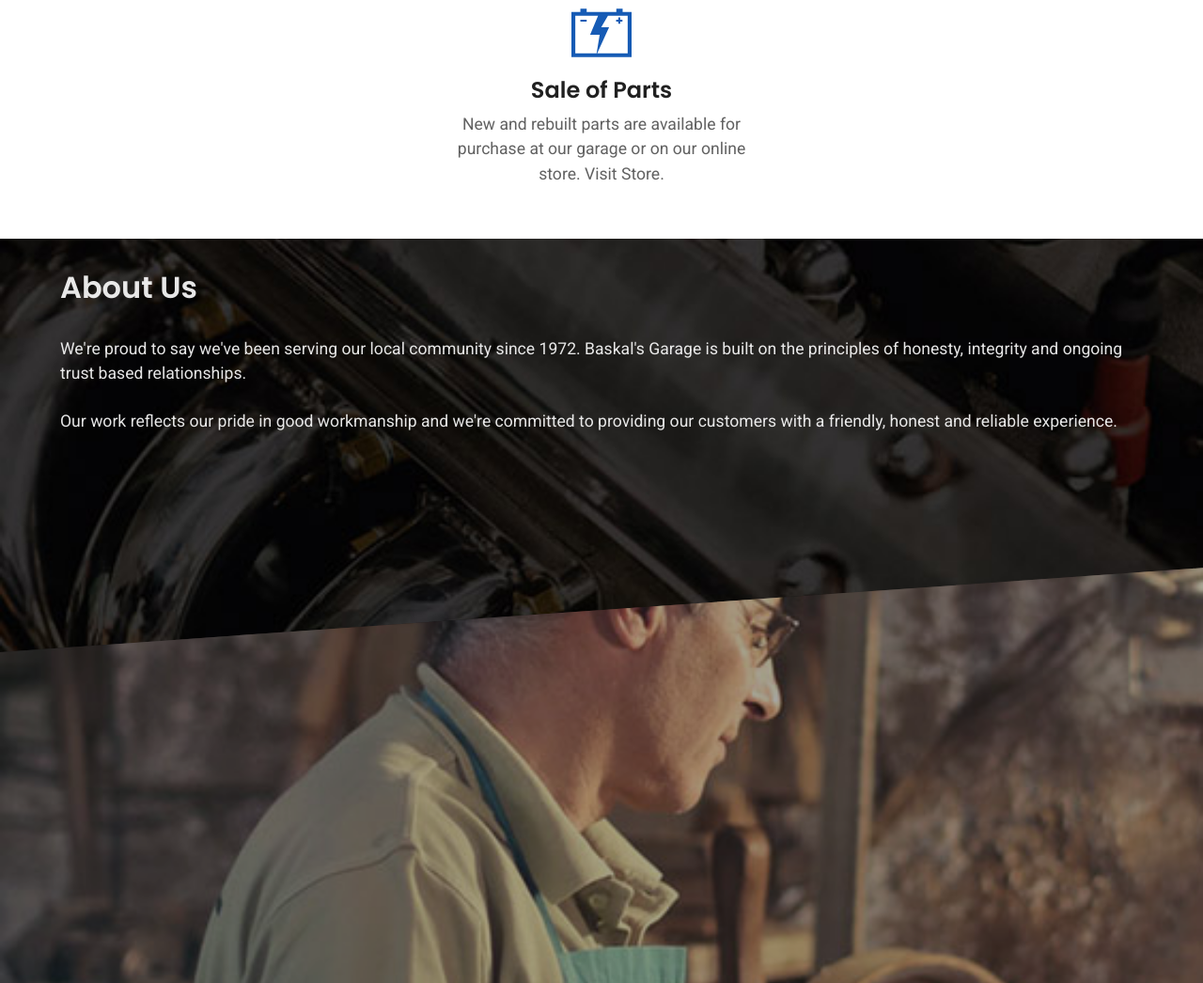
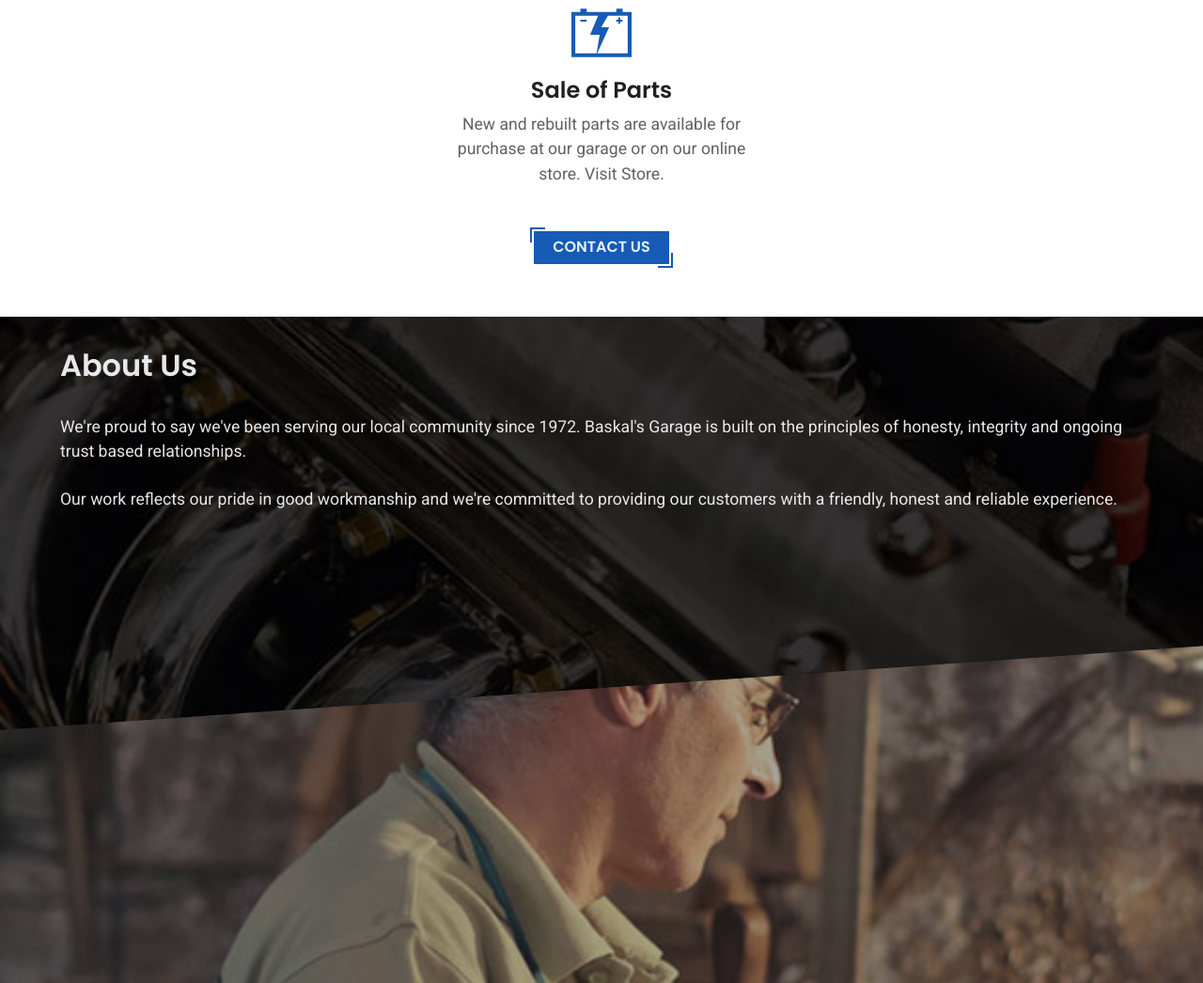
Before and after one commit to carlosgauci/baskals-garage, a Gatsby site: page / in a window 1280 px wide. Shown: the part 2165-3211 px from the top of the page at 94% size. Built offline with nearby package versions, Linux system fonts and the light colour scheme; Gatsby itself is replaced by a stand-in of ours.

Commit message:
added contact button to services

```diff
--- a/src/components/Hero/Hero.module.scss
+++ b/src/components/Hero/Hero.module.scss
@@ -34,7 +34,6 @@
   @include flex-col;
 
   button {
-    position: relative;
     margin-bottom: 1rem;
   }
 
--- a/src/components/Services/Services.js
+++ b/src/components/Services/Services.js
@@ -19,6 +19,7 @@ const Services = () => {
           )
         })}
       </section>
+      <button>Contact Us</button>
     </section>
   )
 }
--- a/src/components/Services/Services.module.scss
+++ b/src/components/Services/Services.module.scss
@@ -8,6 +8,11 @@
   h2 {
     text-align: center;
     margin-bottom: 2rem;
+  }
+
+  button {
+    @include btn($primary, $white-text);
+    margin: 1.5rem auto;
   }
 }
 
--- a/src/css/variables.scss
+++ b/src/css/variables.scss
@@ -42,6 +42,7 @@ $text-font: "Roboto", sans-serif;
   height: 2.2rem;
   background-color: $bg;
   color: $text;
+  position: relative;
 
   &:before {
     content: "";
```
